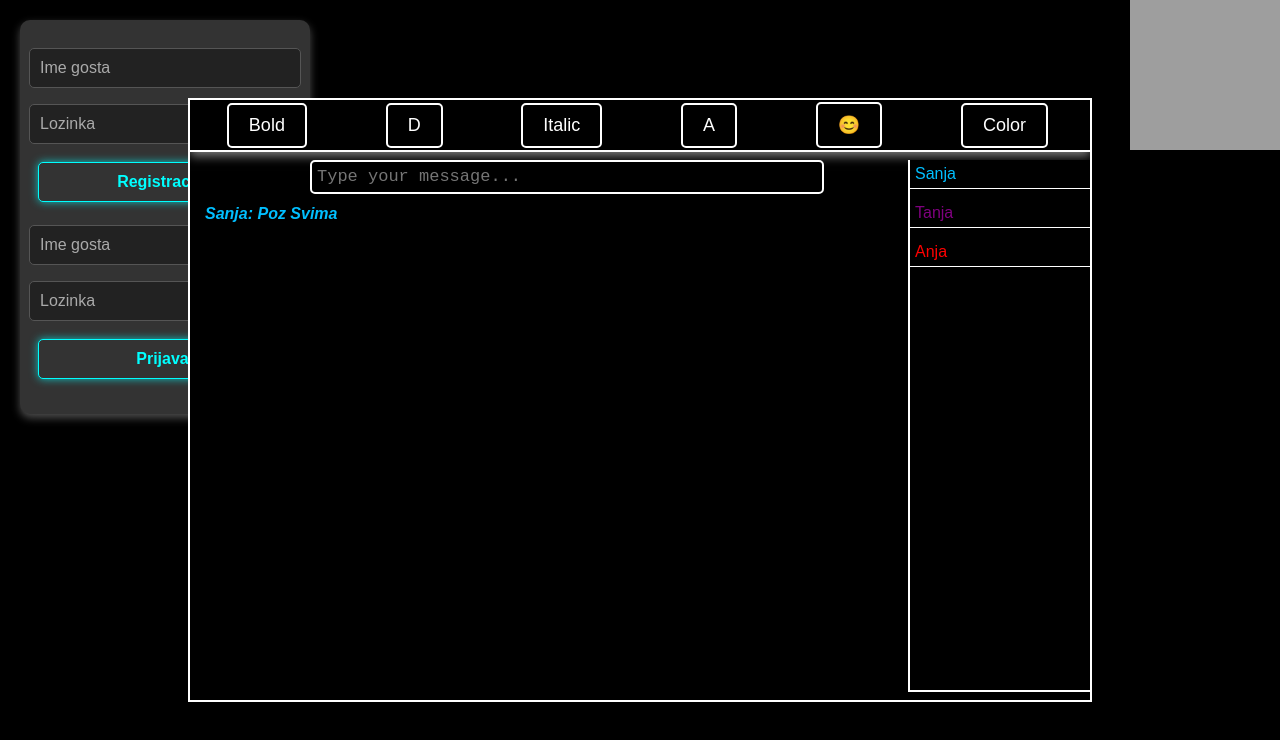
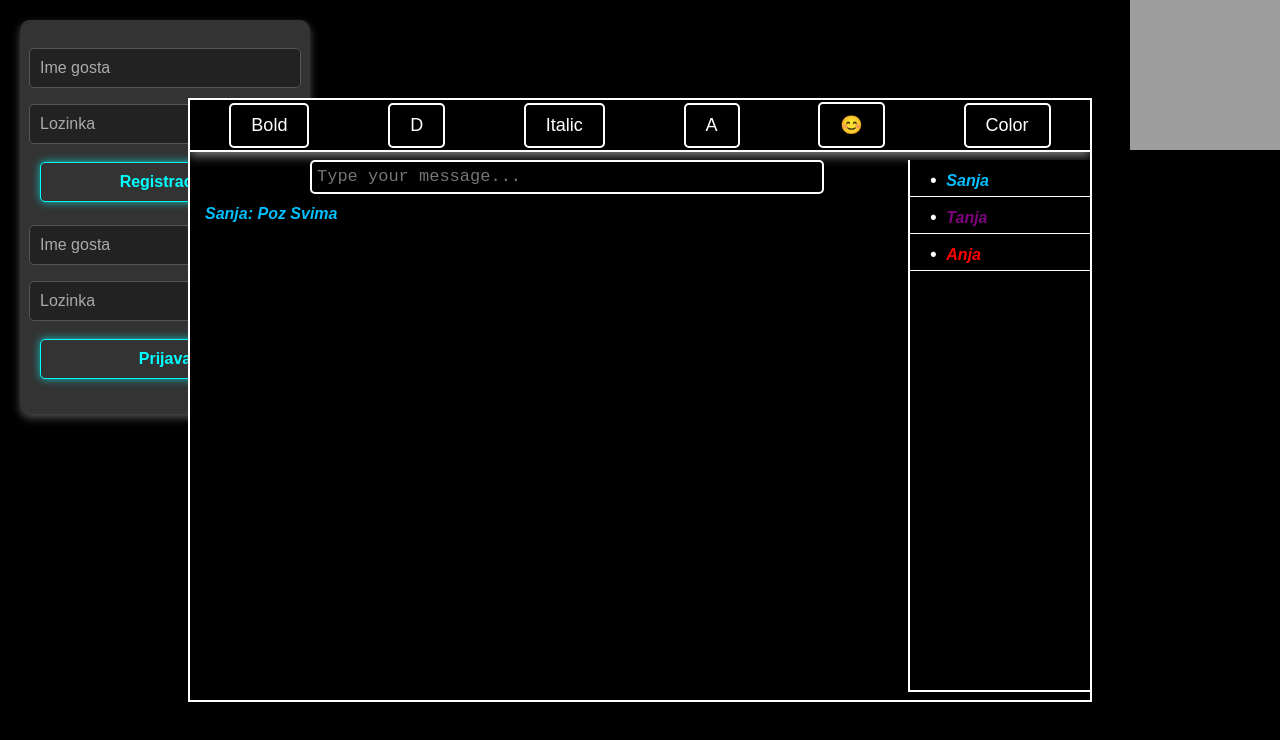
Before and after one commit to strsljennik/DJX, a website: page public/index.html in a window 1280 px wide. Drawn offline with nearby package versions, Linux system fonts and the light colour scheme; no server answers; grey boxes are pictures that could not be loaded.

Commit message:
Update dj.css

```diff
--- a/public/dj.css
+++ b/public/dj.css
@@ -1,22 +1,26 @@
+/* Stil za sve goste (uključujući admina i DJ-a) */
 .guest {
     display: flex;
-    flex-direction: column; /* Raspoređuje goste u kolonu */
-    align-items: flex-start; /* Poravnava sve na levo */
-    margin-bottom: 10px; /* Razmak ispod svakog gosta */
+    align-items: center;
+    font-size: 16px;
+    margin: 5px 0;
+    padding-left: 20px; /* Da bismo omogućili prostor za ikonu */
+    font-weight: bold;  /* Dodajemo bold */
+    font-style: italic; /* Dodajemo italic */
+    color: inherit; /* Nasleđivanje boje od JavaScript-a */
 }
 
-.button-wrapper {
-    display: flex; /* Raspoređuje dugmad u red */
-    margin-bottom: 5px; /* Razmak ispod dugmića */
-}
-
-button {
-    margin-right: 5px; /* Razmak između dugmića */
+/* Stil za ostale goste, sve imaju istu osnovnu postavku */
+.guest::before {
+    content: "•";  /* Tačka pre imena gostiju */
+    color: white;   /* Bela boja tačke */
+    margin-right: 10px;
+    font-size: 18px;
 }
 
 /* Input za boje (manje stilizovan) */
 .colorPicker {
-    margin-top: 5px; /* Razmak između imena gosta i color picker-a */
+    margin-left: 10px;
     padding: 5px;
     border: none;
     background-color: transparent;
```
